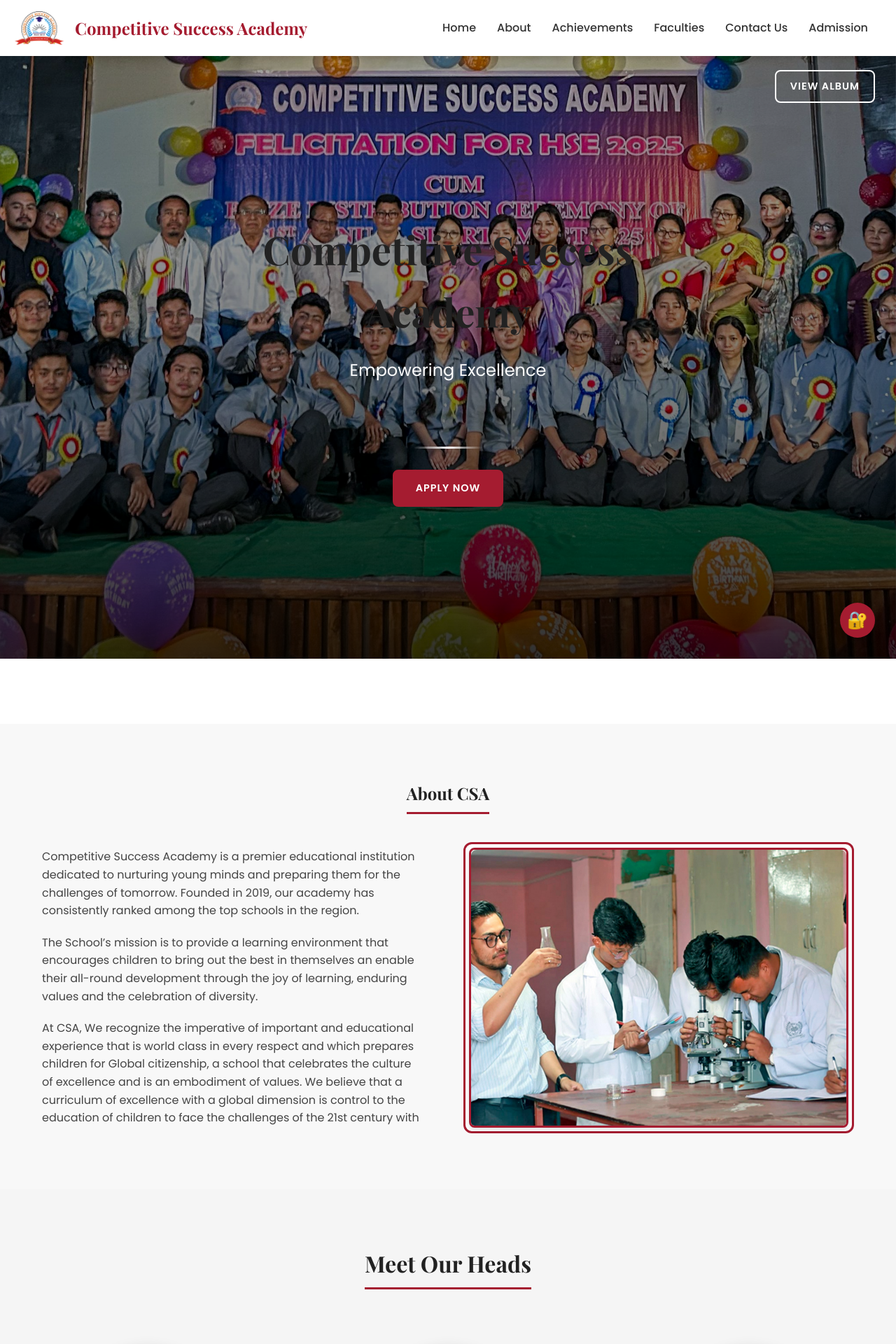
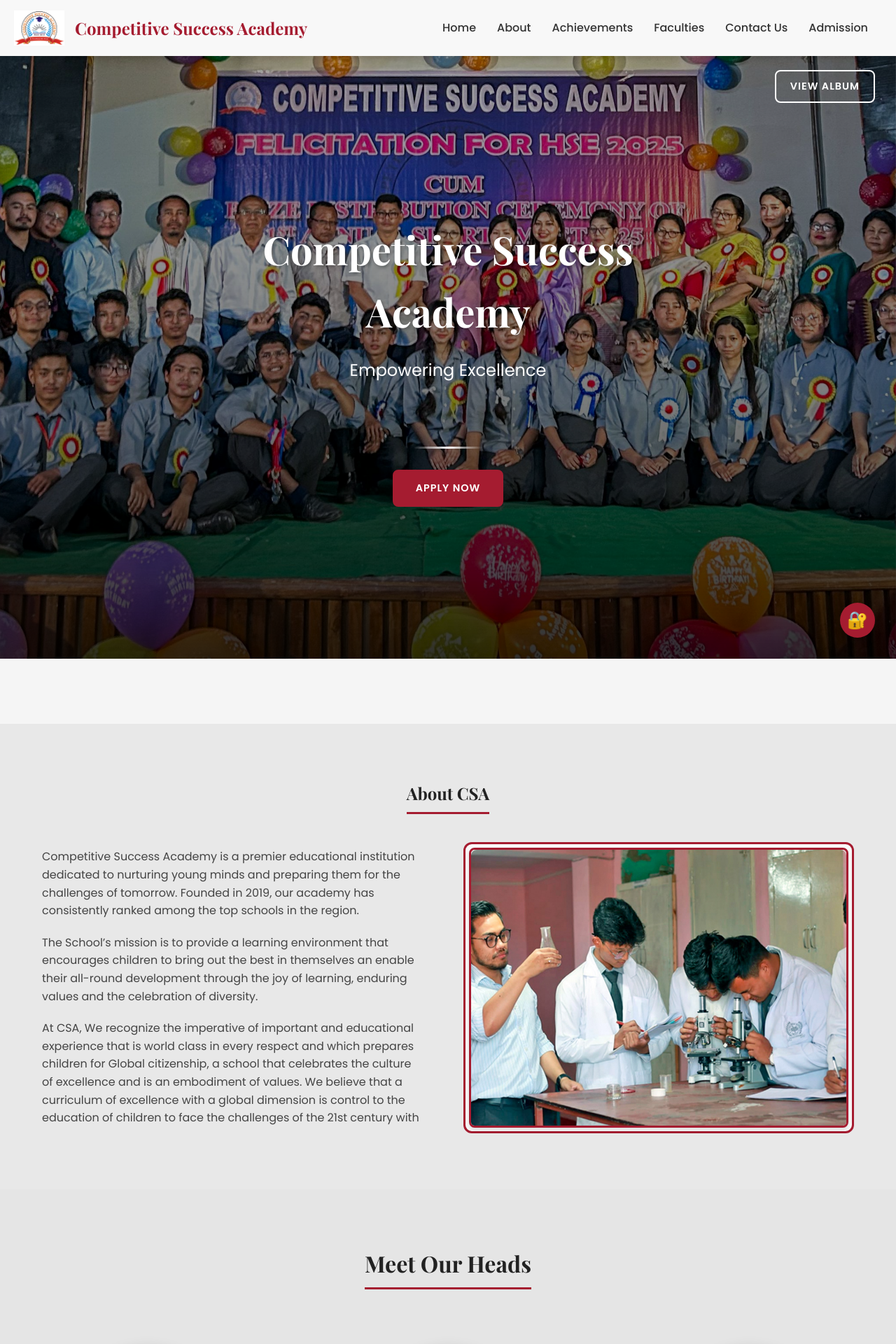
Before and after one commit to russelkh/School-website, a Flask app: page / in a window 1280 px wide. Shown: the top 1920 px of the page at 70% size. Run offline with Flask 3, Linux system fonts and the light colour scheme.

Commit message:
before more further chnages iguess

```diff
--- a/static/index.css
+++ b/static/index.css
@@ -55,19 +55,50 @@
   min-height: 110vh;
 }
 
+/* Hero Content Fade-in Animation on Load */
 .hero-text {
   text-align: center;
   margin-bottom: 30px;
+  opacity: 0;
+  animation: fadeInUp 1s ease forwards;
+  animation-delay: 0.3s;
+}
+
+.hero-title {
+  opacity: 0;
+  animation: fadeInUp 1s ease forwards;
+  animation-delay: 0.5s;
+}
+
+.hero-subtitle {
+  opacity: 0;
+  animation: fadeInUp 1s ease forwards;
+  animation-delay: 0.7s;
+}
+
+.hero-separator {
+  opacity: 0;
+  animation: fadeInUp 1s ease forwards;
+  animation-delay: 0.9s;
+}
+
+.hero-actions {
+  opacity: 0;
+  animation: fadeInUp 1s ease forwards;
+  animation-delay: 1.1s;
 }
 
 .hero-title {
   font-size: 3.5rem;
   margin-bottom: 20px;
+  color: var(--white);
+  text-shadow: 2px 2px 4px rgba(0, 0, 0, 0.3);
 }
 
 .hero-subtitle {
   font-size: 1.5rem;
   margin-bottom: 40px;
+  color: var(--white);
 }
 
 .hero-separator {
@@ -145,11 +176,20 @@
   align-items: center;
 }
 
+/* About Section - Scroll Animation */
 .about-text {
   flex: 1;
   max-height: 400px;
   overflow-y: auto;
   padding-right: var(--spacing-md);
+  opacity: 0;
+  transform: translateX(-60px);
+  transition: opacity 0.8s ease, transform 0.8s cubic-bezier(0.25, 0.46, 0.45, 0.94);
+}
+
+.about-text.show {
+  opacity: 1;
+  transform: translateX(0);
 }
 
 .about-text p {
@@ -163,6 +203,24 @@
   border-radius: var(--radius-lg);
   padding: 5px;
   background: var(--white);
+  opacity: 0;
+  transform: translateX(60px);
+  transition: opacity 0.8s ease, transform 0.8s cubic-bezier(0.25, 0.46, 0.45, 0.94);
+  transition-delay: 0.2s;
+}
+
+.about-image.show {
+  opacity: 1;
+  transform: translateX(0);
+}
+
+.about-image {
+  flex: 1;
+  position: relative;
+  border: 3px solid var(--primary-color);
+  border-radius: var(--radius-lg);
+  padding: 5px;
+  background: #fafafa;
 }
 
 .about-image img {
@@ -206,7 +264,7 @@
 .heads-section {
   padding: 80px 0;
   position: relative;
-  background-color: var(--gray-100);
+  background-color: #e5e5e5;
   z-index: 2;
 }
 
@@ -332,14 +390,30 @@
 
 .topper-card {
   flex: 0 0 calc(20% - 20px);
-  background-color: var(--white);
+  background-color: #fafafa;
   border-radius: var(--radius-md);
   overflow: hidden;
   box-shadow: var(--shadow-md);
   position: relative;
   transition: transform 0.3s ease 0.2s, box-shadow 0.3s ease 0.2s;
   border: 2px solid var(--gray-200);
+  /* Scroll-triggered staggered animation */
+  opacity: 0;
+  transform: translateY(40px);
+  transition: opacity 0.6s ease, transform 0.6s cubic-bezier(0.25, 0.46, 0.45, 0.94);
 }
+
+.topper-card.show {
+  opacity: 1;
+  transform: translateY(0);
+}
+
+/* Staggered delay for each card */
+.topper-card:nth-child(1) { transition-delay: 0s; }
+.topper-card:nth-child(2) { transition-delay: 0.1s; }
+.topper-card:nth-child(3) { transition-delay: 0.2s; }
+.topper-card:nth-child(4) { transition-delay: 0.3s; }
+.topper-card:nth-child(5) { transition-delay: 0.4s; }
 
 .topper-card:hover {
   transform: translateY(-10px) perspective(1000px) rotateX(2deg);
@@ -436,7 +510,7 @@
 /* Subject Toppers Section */
 .subject-toppers-section {
   padding: 80px 0;
-  background-color: var(--white);
+  background-color: #f0f0f0;
 }
 
 .year-tabs {
@@ -674,7 +748,7 @@
 /* Map Section */
 .map-section {
   padding: 80px 0;
-  background-color: var(--white);
+  background-color: #e8e8e8;
 }
 
 .map-container {
--- a/static/script.js
+++ b/static/script.js
@@ -21,7 +21,7 @@
 
   // Observe all elements with animation classes
   const animateElements = document.querySelectorAll(
-    '.animate, .slide-left, .slide-right, .slide-up, .slide-in-left, .slide-in-right, .zoom-in, .fade-in, .animate-stagger, .faculty-card'
+    '.animate, .slide-left, .slide-right, .slide-up, .slide-in-left, .slide-in-right, .zoom-in, .fade-in, .animate-stagger, .faculty-card, .about-text, .about-image, .topper-card'
   );
 
   animateElements.forEach(element => {
@@ -31,7 +31,7 @@
   // Also set a timeout to observe elements that might be added dynamically
   setTimeout(() => {
     const dynamicElements = document.querySelectorAll(
-      '.animate, .slide-left, .slide-right, .slide-up, .slide-in-left, .slide-in-right, .zoom-in, .fade-in, .animate-stagger, .faculty-card'
+      '.animate, .slide-left, .slide-right, .slide-up, .slide-in-left, .slide-in-right, .zoom-in, .fade-in, .animate-stagger, .faculty-card, .about-text, .about-image, .topper-card'
     );
     dynamicElements.forEach(element => {
       if (!element.classList.contains('show')) {
@@ -328,3 +328,4 @@
 
   updateParallax();
 }
+});
--- a/static/styles.css
+++ b/static/styles.css
@@ -7,7 +7,8 @@
   /* Colors */
   --primary-color: #a51c30;
   --secondary-color: #222;
-  --light-color: #f8f8f8;
+  --light-color: #e8e8e8;
+  --soft-white: #f5f5f5;
   --dark-color: #333;
   --text-color: #444;
   --white: #ffffff;
@@ -76,7 +77,7 @@
   font-family: var(--font-primary);
   color: var(--text-color);
   line-height: 1.6;
-  background-color: var(--white);
+  background-color: var(--soft-white);
 }
 
 /* Typography */
@@ -321,7 +322,7 @@
   top: 0;
   left: 0;
   width: 100%;
-  background-color: var(--white);
+  background-color: #f8f8f8;
   box-shadow: var(--shadow-md);
   z-index: var(--z-sticky);
   padding: 15px 0;
--- a/templates/index.html
+++ b/templates/index.html
@@ -33,12 +33,12 @@
       <h2 class="section-title animate slide-up">{{ about_section.title }}</h2>
     </div>
     <div class="about-content">
-      <div class="about-text slide-in-left">
+      <div class="about-text">
         {% for paragraph in about_section.paragraphs %}
           <p>{{ paragraph }}</p>
         {% endfor %}
       </div>
-      <div class="about-image slide-in-right">
+      <div class="about-image">
         <div class="about-image carousel">
           {% for image in about_section.carousel_images %}
             <img src="{{ image }}" class="carousel-img {% if loop.first %}active{% endif %}" alt="CSA Campus {{ loop.index }}">
```
